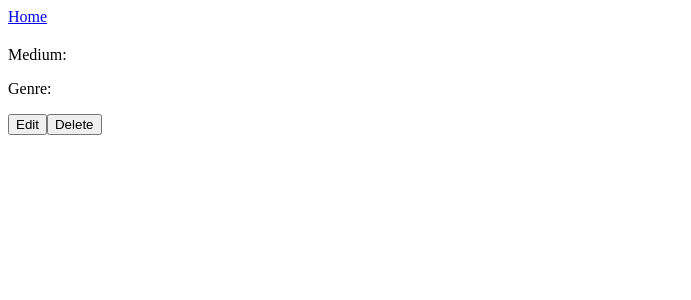
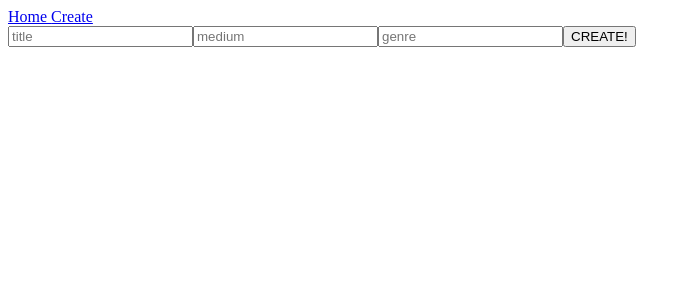
Before and after one commit to MissaelOrtiz/front-end-fullstack-lab-08, a React app: page /create in a window 1280 px wide. Shown: the top 300 px of the page, without its empty margins (0-691 px from the left). Built offline with nearby package versions, Linux system fonts and the light colour scheme; no server answers.

Commit message:
added working gameCreate fn comp, linked to router

```diff
--- a/src/components/app/App.jsx
+++ b/src/components/app/App.jsx
@@ -2,6 +2,7 @@ import React from 'react';
 import { BrowserRouter as Router, Switch, Route, Link } from 'react-router-dom';
 import GamesList from '../games/GameList';
 import GameDetail from '../games/GameDetail';
+import GameCreate from '../games/GameCreate';
 
 export default function App() {
   return (
@@ -9,9 +10,13 @@ export default function App() {
       <header>
         <nav>
           <Link to="/"> Home </Link>
+          <Link to="/create"> Create </Link>
         </nav>
       </header>
       <Switch>
+        <Route exact path="/create">
+          <GameCreate />
+        </Route>
         <Route path="/:id">
           <GameDetail />
         </Route>
--- a/src/components/games/GameCreate.jsx
+++ b/src/components/games/GameCreate.jsx
@@ -0,0 +1,26 @@
+/* eslint-disable max-len */
+import React from 'react';
+import { useCreateEvents } from '../../hooks/useEvents';
+import { postGame } from '../../services/gamesDatabase';
+
+const GameCreate = () => {
+  const { title, medium, genre, handleTitle, handleMedium, handleGenre } = useCreateEvents();
+
+  const handleSubmit = () => {
+    const newGame = { title, medium, genre };
+    postGame(newGame);
+  };
+
+  return (
+    <>
+      <form onSubmit={handleSubmit}>
+        <input type="text" placeholder="title" onChange={handleTitle} value={title}/>
+        <input type="text" placeholder="medium" onChange={handleMedium} value={medium}/>
+        <input type="text" placeholder="genre" onChange={handleGenre} value={genre}/>
+        <button>CREATE!</button>
+      </form>
+    </>
+  );
+};
+
+export default GameCreate;
--- a/src/hooks/useEvents.js
+++ b/src/hooks/useEvents.js
@@ -27,3 +27,21 @@ export const useDetailEvents = (id) => {
 
   return { loading, game };
 };
+
+export const useCreateEvents = () => {
+  const [title, setTitle] = useState('');
+  const [medium, setMedium] = useState('');
+  const [genre, setGenre] = useState('');
+
+  const handleTitle = ({ target }) => {
+    setTitle(target.value);
+  };
+  const handleMedium = ({ target }) => {
+    setMedium(target.value);
+  };
+  const handleGenre = ({ target }) => {
+    setGenre(target.value);
+  };
+
+  return { title, medium, genre, handleTitle, handleMedium, handleGenre };
+};
--- a/src/services/gamesDatabase.js
+++ b/src/services/gamesDatabase.js
@@ -15,7 +15,10 @@ export const fetchGameById = (id) => {
 };
 
 export const postGame = (newGame) => {
-  return fetch(`${process.env.URL}/`, { method: 'POST', body: JSON.stringify(newGame) })
+  return fetch(`${process.env.URL}/`, { method: 'POST', body: JSON.stringify(newGame), headers: {
+    'Access-Control-Allow-Origin': '*',
+    'Content-Type': 'application/json'
+  } })
     .then((res) => res.json());
 };
 
```
